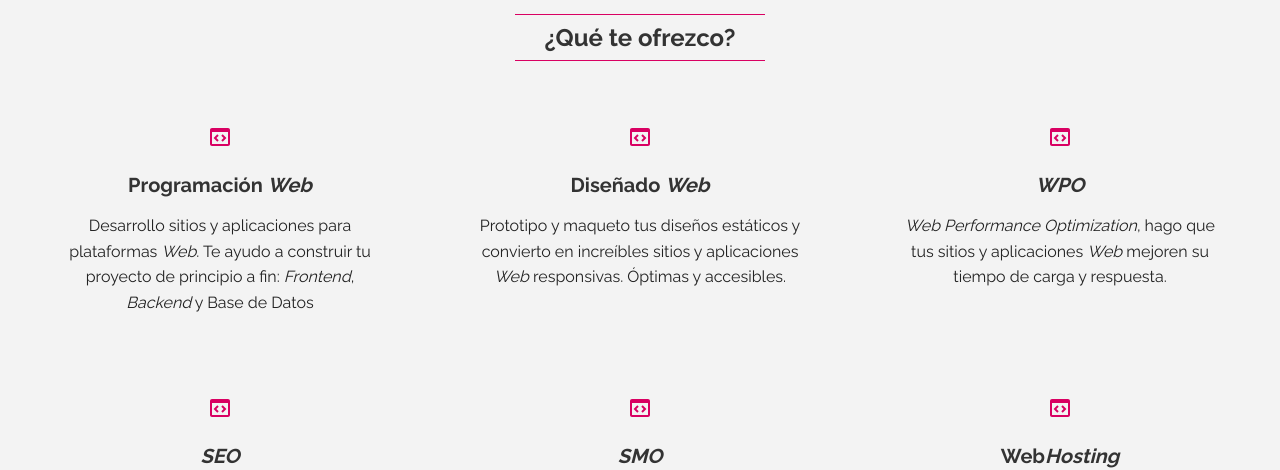
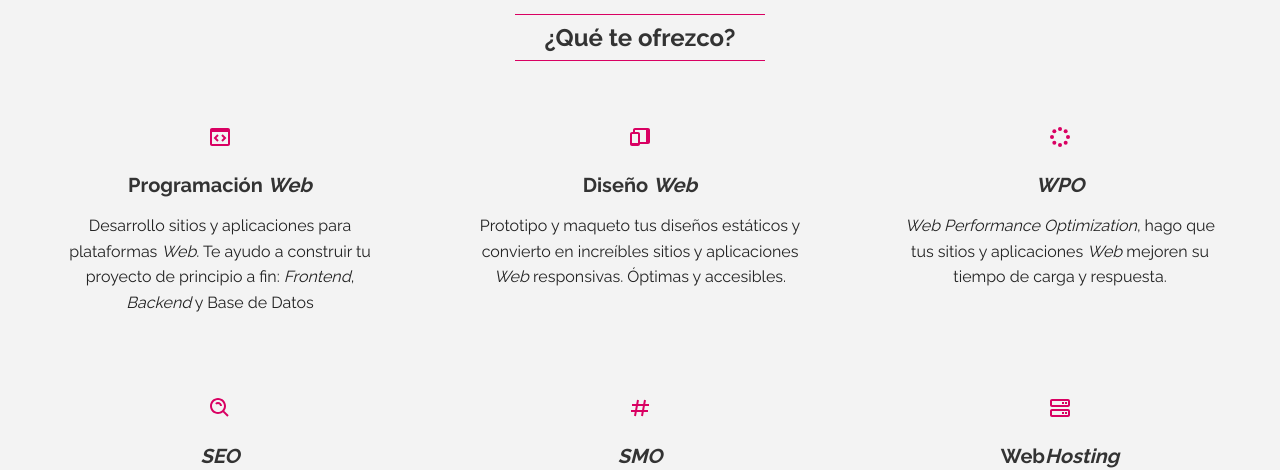
Before and after one commit to MichaelAguirreCapillo/Proyecto-Portafolio, a plain HTML site: page Portafolio_CV/index.html in a window 1280 px wide. Shown: the part 1780-2250 px from the top of the page. Drawn offline with Linux system fonts and the light colour scheme.

Commit message:
agregamos los iconos a los servicios

```diff
--- a/Portafolio_CV/index.html
+++ b/Portafolio_CV/index.html
@@ -131,12 +131,7 @@
         <div class="container full-lg-screen">
             <h2 class="section-title">¿Qué te ofrezco?</h2>
             <article class="service-card">
-                <svg xmlns="http://www.w3.org/2000/svg" width="24" height="24" viewBox="0 0 24 24">
-                    <path
-                        d="M20,3H4C2.897,3,2,3.897,2,5v14c0,1.103,0.897,2,2,2h16c1.103,0,2-0.897,2-2V5C22,3.897,21.103,3,20,3z M4,19V7h16 l0.002,12H4z" />
-                    <path
-                        d="M9.293 9.293L5.586 13 9.293 16.707 10.707 15.293 8.414 13 10.707 10.707zM14.707 9.293L13.293 10.707 15.586 13 13.293 15.293 14.707 16.707 18.414 13z" />
-                </svg>
+                <svg xmlns="http://www.w3.org/2000/svg" width="24" height="24" viewBox="0 0 24 24"><path d="M20,3H4C2.897,3,2,3.897,2,5v14c0,1.103,0.897,2,2,2h16c1.103,0,2-0.897,2-2V5C22,3.897,21.103,3,20,3z M4,19V7h16 l0.002,12H4z" /><path d="M9.293 9.293L5.586 13 9.293 16.707 10.707 15.293 8.414 13 10.707 10.707zM14.707 9.293L13.293 10.707 15.586 13 13.293 15.293 14.707 16.707 18.414 13z" /></svg>
                 <h3>Programación <i>Web</i></h3>
                 <p>Desarrollo sitios y aplicaciones para plataformas <i>Web</i>. Te ayudo a construir
                     tu proyecto de principio a fin: <i>Frontend</i>,
@@ -144,60 +139,35 @@
                 </p>
             </article>
             <article class="service-card">
-                <svg xmlns="http://www.w3.org/2000/svg" width="24" height="24" viewBox="0 0 24 24">
-                    <path
-                        d="M20,3H4C2.897,3,2,3.897,2,5v14c0,1.103,0.897,2,2,2h16c1.103,0,2-0.897,2-2V5C22,3.897,21.103,3,20,3z M4,19V7h16 l0.002,12H4z" />
-                    <path
-                        d="M9.293 9.293L5.586 13 9.293 16.707 10.707 15.293 8.414 13 10.707 10.707zM14.707 9.293L13.293 10.707 15.586 13 13.293 15.293 14.707 16.707 18.414 13z" />
-                </svg>
-                <h3>Diseñado <i>Web</i></h3>
+                <svg xmlns="http://www.w3.org/2000/svg" width="24" height="24" viewBox="0 0 24 24"><path d="M20,3H7C5.897,3,5,3.897,5,5v2H4C2.897,7,2,7.897,2,9v10c0,1.103,0.897,2,2,2h6c1.103,0,2-0.897,2-2h8c1.103,0,2-0.897,2-2 V5C22,3.897,21.103,3,20,3z M6,9h4l-0.003,9H4V9H6z M12,17V9c0-1.103-0.897-2-2-2H7V5h11v12H12z"/></svg>
+                <h3>Diseño <i>Web</i></h3>
                 <p>Prototipo y maqueto tus diseños estáticos y convierto en increíbles sitios y aplicaciones
                     <i>Web</i> responsivas. Óptimas y accesibles.
                 </p>
             </article>
             <article class="service-card">
-                <svg xmlns="http://www.w3.org/2000/svg" width="24" height="24" viewBox="0 0 24 24">
-                    <path
-                        d="M20,3H4C2.897,3,2,3.897,2,5v14c0,1.103,0.897,2,2,2h16c1.103,0,2-0.897,2-2V5C22,3.897,21.103,3,20,3z M4,19V7h16 l0.002,12H4z" />
-                    <path
-                        d="M9.293 9.293L5.586 13 9.293 16.707 10.707 15.293 8.414 13 10.707 10.707zM14.707 9.293L13.293 10.707 15.586 13 13.293 15.293 14.707 16.707 18.414 13z" />
-                </svg>
+                <svg xmlns="http://www.w3.org/2000/svg" width="24" height="24" viewBox="0 0 24 24"><circle cx="12" cy="20" r="2"/><circle cx="12" cy="4" r="2"/><circle cx="6.343" cy="17.657" r="2"/><circle cx="17.657" cy="6.343" r="2"/><circle cx="4" cy="12" r="2.001"/><circle cx="20" cy="12" r="2"/><circle cx="6.343" cy="6.344" r="2"/><circle cx="17.657" cy="17.658" r="2"/></svg>
                 <h3><i>WPO</i></h3>
                 <p><i>Web Performance Optimization</i>, hago que tus sitios y aplicaciones
                     <i>Web</i> mejoren su tiempo de carga y respuesta.
                 </p>
             </article>
             <article class="service-card">
-                <svg xmlns="http://www.w3.org/2000/svg" width="24" height="24" viewBox="0 0 24 24">
-                    <path
-                        d="M20,3H4C2.897,3,2,3.897,2,5v14c0,1.103,0.897,2,2,2h16c1.103,0,2-0.897,2-2V5C22,3.897,21.103,3,20,3z M4,19V7h16 l0.002,12H4z" />
-                    <path
-                        d="M9.293 9.293L5.586 13 9.293 16.707 10.707 15.293 8.414 13 10.707 10.707zM14.707 9.293L13.293 10.707 15.586 13 13.293 15.293 14.707 16.707 18.414 13z" />
-                </svg>
+                <svg xmlns="http://www.w3.org/2000/svg" width="24" height="24" viewBox="0 0 24 24"><path d="M10,18c1.846,0,3.543-0.635,4.897-1.688l4.396,4.396l1.414-1.414l-4.396-4.396C17.365,13.543,18,11.846,18,10 c0-4.411-3.589-8-8-8s-8,3.589-8,8S5.589,18,10,18z M10,4c3.309,0,6,2.691,6,6s-2.691,6-6,6s-6-2.691-6-6S6.691,4,10,4z"/><path d="M11.412,8.586C11.791,8.966,12,9.468,12,10h2c0-1.065-0.416-2.069-1.174-2.828c-1.514-1.512-4.139-1.512-5.652,0 l1.412,1.416C9.346,7.83,10.656,7.832,11.412,8.586z"/></svg>
                 <h3><i>SEO</i></h3>
                 <p><i>Search Engine Optimization</i>, optimizo tus sitios y aplicaciones
                     <i>web</i> para que mejoren su posición en los buscadores orgánicamente.
                 </p>
             </article>
             <article class="service-card">
-                <svg xmlns="http://www.w3.org/2000/svg" width="24" height="24" viewBox="0 0 24 24">
-                    <path
-                        d="M20,3H4C2.897,3,2,3.897,2,5v14c0,1.103,0.897,2,2,2h16c1.103,0,2-0.897,2-2V5C22,3.897,21.103,3,20,3z M4,19V7h16 l0.002,12H4z" />
-                    <path
-                        d="M9.293 9.293L5.586 13 9.293 16.707 10.707 15.293 8.414 13 10.707 10.707zM14.707 9.293L13.293 10.707 15.586 13 13.293 15.293 14.707 16.707 18.414 13z" />
-                </svg>
+                <svg xmlns="http://www.w3.org/2000/svg" width="24" height="24" viewBox="0 0 24 24"><path d="M16.018,3.815L15.232,8h-4.966l0.716-3.815L9.018,3.815L8.232,8H4v2h3.857l-0.751,4H3v2h3.731l-0.714,3.805l1.965,0.369 L8.766,16h4.966l-0.714,3.805l1.965,0.369L15.766,16H20v-2h-3.859l0.751-4H21V8h-3.733l0.716-3.815L16.018,3.815z M14.106,14H9.141 l0.751-4h4.966L14.106,14z"/></svg>
                 <h3><i>SMO</i></h3>
                 <p><i>Social Media Optimization y Marketing</i> de Contenidos, te ayudo a elegir los
                     canales digitales correctos para llegar tu audiencia ideal.
                 </p>
             </article>
             <article class="service-card">
-                <svg xmlns="http://www.w3.org/2000/svg" width="24" height="24" viewBox="0 0 24 24">
-                    <path
-                        d="M20,3H4C2.897,3,2,3.897,2,5v14c0,1.103,0.897,2,2,2h16c1.103,0,2-0.897,2-2V5C22,3.897,21.103,3,20,3z M4,19V7h16 l0.002,12H4z" />
-                    <path
-                        d="M9.293 9.293L5.586 13 9.293 16.707 10.707 15.293 8.414 13 10.707 10.707zM14.707 9.293L13.293 10.707 15.586 13 13.293 15.293 14.707 16.707 18.414 13z" />
-                </svg>
+                <svg xmlns="http://www.w3.org/2000/svg" width="24" height="24" viewBox="0 0 24 24"><path fill="none" d="M4 15v4h16.002L20 15H4zM16 18h-2v-2h2V18zM19 18h-2v-2h2V18zM4 5v4h16.002L20 5H4zM16 8h-2V6h2V8zM19 8h-2V6h2V8z"/><path d="M20 3H4C2.897 3 2 3.897 2 5v4c0 1.103.897 2 2 2h16c1.103 0 2-.897 2-2V5C22 3.897 21.103 3 20 3zM4 9V5h16l.002 4H4zM20 13H4c-1.103 0-2 .897-2 2v4c0 1.103.897 2 2 2h16c1.103 0 2-.897 2-2v-4C22 13.897 21.103 13 20 13zM4 19v-4h16l.002 4H4z"/><path d="M17 6H19V8H17zM14 6H16V8H14zM17 16H19V18H17zM14 16H16V18H14z"/></svg>
                 <h3>Web<i>Hosting</i></h3>
                 <p>¿No cuentas con dominio y hospedaje <i>Web</i> para tu proyecto?
                     No te preocupes de las cosas técnicas me encargo yo.
```
